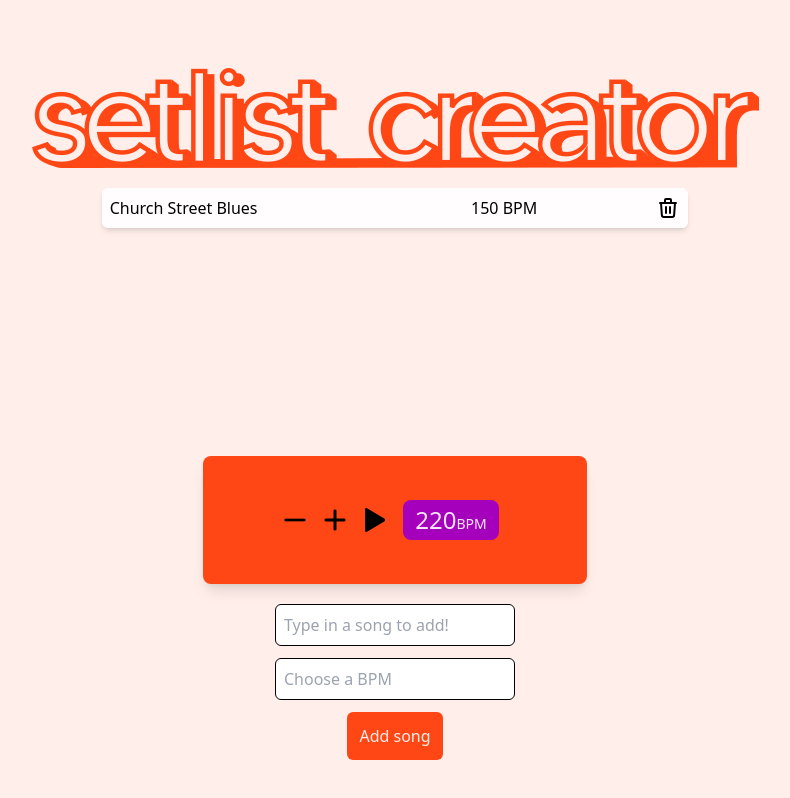
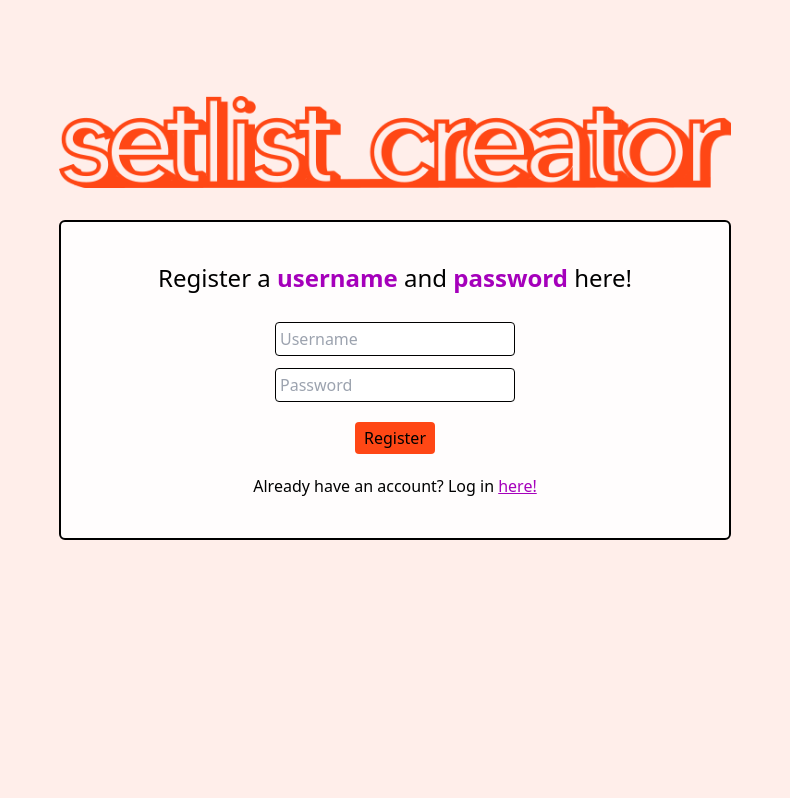
Before and after one commit to davepaulsanders/setlists, a React (Create React App) app in the folder Client/: page /register in a window 1280 px wide. Shown: the whole page, without its empty margins (245-1035 px from the left). Built offline with nearby package versions, Linux system fonts and the light colour scheme.

Commit message:
Added separate pages for register and log in, updated state to only allow access to app on successful log in.

```diff
--- a/Client/package.json
+++ b/Client/package.json
@@ -10,6 +10,7 @@
     "react": "^17.0.2",
     "react-dom": "^17.0.2",
     "react-redux": "^7.2.6",
+    "react-router-dom": "^6.2.1",
     "react-scripts": "5.0.0"
   },
   "scripts": {
--- a/Client/src/App.js
+++ b/Client/src/App.js
@@ -1,81 +1,23 @@
-import React, { useState } from "react";
+import React, { useState, useEffect } from "react";
+import { useSelector } from "react-redux";
 import { SetListForm } from "../src/components/setListForm/setListForm";
 import MiniMetronome from "../src/components/MiniMetronome/MiniMetronome";
 import SetList from "../src/components/setList/setList";
 import logo from "./audio/setlists-logo.png";
+import { useNavigate } from "react-router-dom";
 
 export const App = () => {
+  let logIn = useSelector((state) => state.LogInSlice.logIn);
   const [userName, setUserName] = useState("");
   const [passWord, setPassword] = useState("");
-  const [logIn, setLogIn] = useState(true);
 
-  const handleSubmit = async (event) => {
-    event.preventDefault();
-    try {
-      const response = await fetch("http://localhost:3001/login", {
-        method: "POST",
-        mode: "cors",
-        headers: { "Content-Type": "application/json" },
-        body: JSON.stringify({ userName: userName, passWord: passWord }),
-      });
-      if (response) {
-        const jsonResponse = await response.json();
-        if (jsonResponse.message) {
-          console.log(jsonResponse.message);
-        } else {
-          setLogIn(true);
+  const navigate = useNavigate();
+
+  useEffect(() => {
+    if (logIn === false) {
+      navigate("/login");
     }
-      }
-    } catch (err) {
-      console.log(err);
-    }
-  };
-  if (logIn === false) {
-    return (
-      <div className="App flex flex-col items-center">
-        <img
-          className="logo w-80 md:w-3/5 max-w-2xl mt-24 mb-8"
-          src={logo}
-          alt="setlist-creator-logo"
-        ></img>
-
-        <div className="login-container md:w-3/5 max-w-2xl bg-white border-2 border-black rounded-md px-5 py-10 flex flex-col justify-center items-center">
-          <h1 className="login-prompt mb-2 text-2xl">
-            Please <span className="text-purple font-bold">log in</span> to save
-            setlists!
-          </h1>
-          <form
-            onSubmit={handleSubmit}
-            className="flex flex-col justify-center items-center"
-          >
-            <input
-              onChange={(e) => setUserName(e.target.value)}
-              className="username m-3 mt-5 p-1 w-60 border rounded"
-              type="text"
-              placeholder="Username"
-            ></input>
-            <input
-              onChange={(e) => {
-                setPassword(e.target.value);
-              }}
-              className="password rounded border w-60 p-1"
-              type="password"
-              placeholder="Password"
-            ></input>
-            <button className="login-button rounded bg-primary m-2 mt-5 p-1 w-20">
-              Log in
-            </button>
-          </form>
-          <h2 className="mt-3">
-            Don't have an account? Register{" "}
-            <a className="underline text-purple hover:text-black" href="">
-              here!
-            </a>
-          </h2>
-        </div>
-      </div>
-    );
-  } else {
+  }, []);
   return (
     <div className="App flex justify-center items-center flex-col m-0 p-0">
       <img
@@ -94,5 +36,4 @@ export const App = () => {
       <SetListForm />
     </div>
   );
-  }
 };
--- a/Client/src/app/store.js
+++ b/Client/src/app/store.js
@@ -1,9 +1,11 @@
 import { configureStore } from "@reduxjs/toolkit";
 import SetListSlice from "../features/setListSlice";
 import MetronomeSliceReducer from "../features/MetronomeSlice";
+import LogInSlice from "../features/LogInSlice";
 export const store = configureStore({
   reducer: {
     setlist: SetListSlice,
     MetronomeSlice: MetronomeSliceReducer,
+    LogInSlice: LogInSlice,
   },
 });
--- /dev/null
+++ b/Client/src/components/Login/Login.js
@@ -0,0 +1,83 @@
+import React, { useState } from "react";
+import { useNavigate } from "react-router-dom";
+import logo from "../../audio/setlists-logo.png";
+import { setLogIn } from "../../features/LogInSlice";
+import { useDispatch } from "react-redux";
+
+function Login() {
+  const [userName, setUserName] = useState("");
+  const [passWord, setPassword] = useState("");
+  const dispatch = useDispatch();
+  let navigate = useNavigate();
+  const handleSubmit = async (event) => {
+    event.preventDefault();
+    try {
+      const response = await fetch("http://localhost:3001/login", {
+        method: "POST",
+        mode: "cors",
+        headers: { "Content-Type": "application/json" },
+        body: JSON.stringify({ userName: userName, passWord: passWord }),
+      });
+      if (response) {
+        const jsonResponse = await response.json();
+        if (jsonResponse.message) {
+          console.log(jsonResponse.message);
+        } else {
+          dispatch(setLogIn(true));
+          navigate("/");
+        }
+      }
+    } catch (err) {
+      console.log(err);
+    }
+  };
+  return (
+    <div className="App flex flex-col items-center">
+      <img
+        className="logo w-80 md:w-3/5 max-w-2xl mt-24 mb-8"
+        src={logo}
+        alt="setlist-creator-logo"
+      ></img>
+
+      <div className="login-container md:w-3/5 max-w-2xl bg-white border-2 border-black rounded-md px-5 py-10 flex flex-col justify-center items-center">
+        <h1 className="login-prompt mb-2 text-2xl">
+          Please <span className="text-purple font-bold">log in</span> to save
+          setlists!
+        </h1>
+        <form
+          onSubmit={handleSubmit}
+          className="flex flex-col justify-center items-center"
+        >
+          <input
+            onChange={(e) => setUserName(e.target.value)}
+            className="username m-3 mt-5 p-1 w-60 border rounded"
+            type="text"
+            placeholder="Username"
+          ></input>
+          <input
+            onChange={(e) => {
+              setPassword(e.target.value);
+            }}
+            className="password rounded border w-60 p-1"
+            type="password"
+            placeholder="Password"
+          ></input>
+          <button className="login-button rounded bg-primary m-2 mt-5 p-1 w-20">
+            Log in
+          </button>
+        </form>
+        <h2 className="mt-3">
+          Don't have an account? Register{" "}
+          <a
+            className="underline text-purple hover:text-black"
+            href="/register"
+          >
+            here!
+          </a>
+        </h2>
+      </div>
+    </div>
+  );
+}
+
+export default Login;
--- /dev/null
+++ b/Client/src/components/Register/Register.js
@@ -0,0 +1,83 @@
+import React, { useState } from "react";
+import { useNavigate } from "react-router-dom";
+import logo from "../../audio/setlists-logo.png";
+
+function Register() {
+  const [userName, setUserName] = useState("");
+  const [passWord, setPassword] = useState("");
+  const navigate = useNavigate();
+
+  const handleSubmit = async (event) => {
+    event.preventDefault();
+    try {
+      const response = await fetch("http://localhost:3001/register", {
+        method: "POST",
+        mode: "cors",
+        headers: { "Content-Type": "application/json" },
+        body: JSON.stringify({ userName: userName, passWord: passWord }),
+      });
+      if (response) {
+        const jsonResponse = await response.json();
+        if (jsonResponse) {
+          const message = document.getElementById("register-prompt");
+          message.style =
+            "color: rgb(255, 71, 21); font-size: 1.255rem; text-align: center";
+          message.innerHTML = "Account created, redirecting to log in page!";
+
+          const timeout = setTimeout(() => {
+            navigate("/login");
+          }, 2000);
+        }
+      }
+    } catch (err) {
+      console.log(err);
+    }
+  };
+  return (
+    <div className="App flex flex-col items-center">
+      <img
+        className="logo w-80 md:w-3/5 max-w-2xl mt-24 mb-8"
+        src={logo}
+        alt="setlist-creator-logo"
+      ></img>
+
+      <div className="login-container md:w-3/5 max-w-2xl bg-white border-2 border-black rounded-md px-5 py-10 flex flex-col justify-center items-center">
+        <h1 className="register-prompt mb-2 text-2xl" id="register-prompt">
+          Register a <span className="text-purple font-bold">username</span> and{" "}
+          <span className="text-purple font-bold">password </span>
+          here!
+        </h1>
+        <form
+          onSubmit={handleSubmit}
+          className="flex flex-col justify-center items-center"
+        >
+          <input
+            onChange={(e) => setUserName(e.target.value)}
+            className="username m-3 mt-5 p-1 w-60 border rounded"
+            type="text"
+            placeholder="Username"
+          ></input>
+          <input
+            onChange={(e) => {
+              setPassword(e.target.value);
+            }}
+            className="password rounded border w-60 p-1"
+            type="password"
+            placeholder="Password"
+          ></input>
+          <button className="login-button rounded bg-primary m-2 mt-5 p-1 w-20">
+            Register
+          </button>
+        </form>
+        <h2 className="mt-3">
+          Already have an account? Log in{" "}
+          <a className="underline text-purple hover:text-black" href="/login">
+            here!
+          </a>
+        </h2>
+      </div>
+    </div>
+  );
+}
+
+export default Register;
--- /dev/null
+++ b/Client/src/features/LogInSlice.js
@@ -0,0 +1,18 @@
+import { createSlice } from "@reduxjs/toolkit";
+
+const initialState = {
+  logIn: false,
+};
+
+const LogInSlice = createSlice({
+  name: "LogInSlice",
+  initialState,
+  reducers: {
+    setLogIn: (state, action) => {
+      state.logIn = action.payload;
+    },
+  },
+});
+
+export const { setLogIn } = LogInSlice.actions;
+export default LogInSlice.reducer;
--- a/Client/src/features/MetronomeSlice.js
+++ b/Client/src/features/MetronomeSlice.js
@@ -11,7 +11,6 @@ const MetronomeSlice = createSlice({
   reducers: {
     changeBPM: (state, action) => {
       state.bpm = action.payload;
-      //Can't figure out how to properly update the state
     },
     changeIsRunning: (state, action) => {
       state.isRunning = action.payload;
--- a/Client/src/index.js
+++ b/Client/src/index.js
@@ -2,13 +2,22 @@ import React from "react";
 import ReactDOM from "react-dom";
 import "./index.css";
 import { App } from "./App";
+import Register from "./components/Register/Register";
+import Login from "./components/Login/Login";
 import { store } from "./app/store";
 import { Provider } from "react-redux";
 import * as serviceWorker from "./serviceWorker";
+import { BrowserRouter, Routes, Route } from "react-router-dom";
 
 ReactDOM.render(
   <Provider store={store}>
-    <App />
+    <BrowserRouter>
+      <Routes>
+        <Route path="/" element={<App />} />
+        <Route path="/register" element={<Register />} />
+        <Route path="/login" element={<Login />} />
+      </Routes>
+    </BrowserRouter>
   </Provider>,
 
   document.getElementById("root")
```
Also changed, not shown: 2 other files (tests, documents, lock files or other folders). Lines whose indentation alone changed are shown as unchanged.
